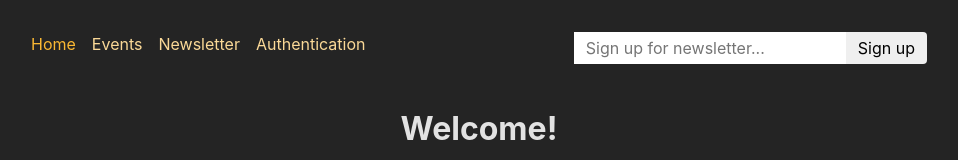
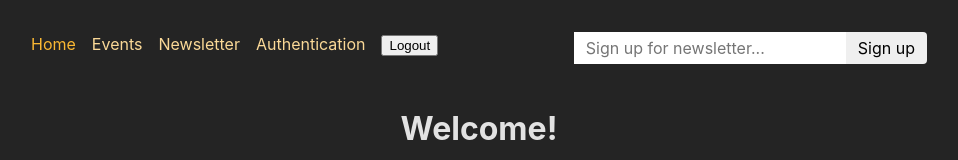
Before and after one commit to anouar4070/Advanced-project-with-Authentication, a React (Create React App) app in the folder frontend/: page / in a window 1280 px wide. Shown: the top 160 px of the page, without its empty margins (161-1119 px from the left). Built offline with nearby package versions, Linux system fonts and the light colour scheme.

Commit message:
add user logout

```diff
--- a/frontend/src/App.js
+++ b/frontend/src/App.js
@@ -16,6 +16,7 @@ import NewsletterPage, { action as newsletterAction } from "./pages/Newsletter";
 import AuthenticationPage, {
   action as authAction,
 } from "./pages/Authentication";
+import { action as logoutAction} from './pages/Logout'
 
 const router = createBrowserRouter([
   {
@@ -67,6 +68,10 @@ const router = createBrowserRouter([
         element: <NewsletterPage />,
         action: newsletterAction,
       },
+      {
+        path: 'logout',
+        action: logoutAction
+      }
     ],
   },
 ]);
--- a/frontend/src/components/MainNavigation.js
+++ b/frontend/src/components/MainNavigation.js
@@ -1,4 +1,4 @@
-import { NavLink } from "react-router-dom";
+import { Form, NavLink } from "react-router-dom";
 
 import classes from "./MainNavigation.module.css";
 import NewsletterSignup from "./NewsletterSignup";
@@ -49,6 +49,11 @@ function MainNavigation() {
               Authentication
             </NavLink>
           </li>
+          <li>
+            <Form action='/logout' method='post'>
+              <button>Logout</button>
+            </Form>
+          </li>
         </ul>
       </nav>
       <NewsletterSignup />
--- /dev/null
+++ b/frontend/src/pages/Logout.js
@@ -0,0 +1,6 @@
+import { redirect } from "react-router-dom";
+
+export function action() {
+  localStorage.removeItem('token');
+  return redirect('/');
+}
```
